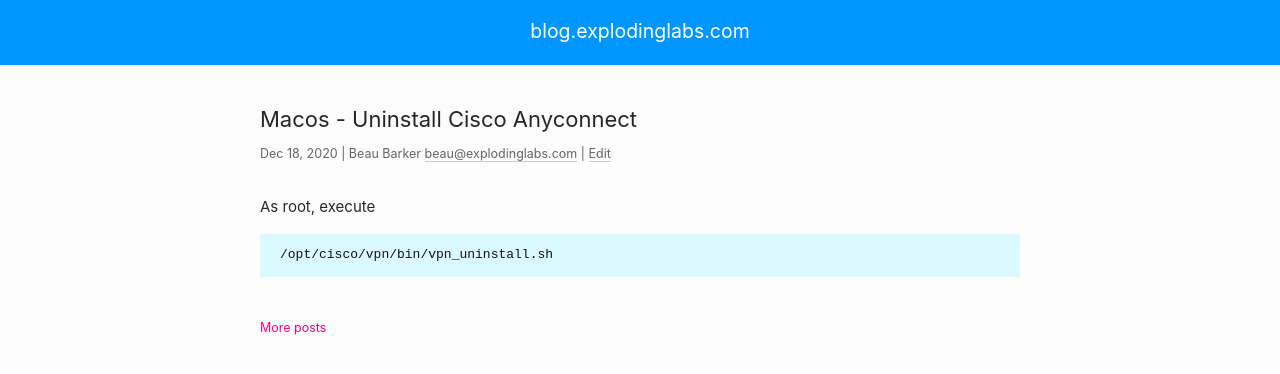
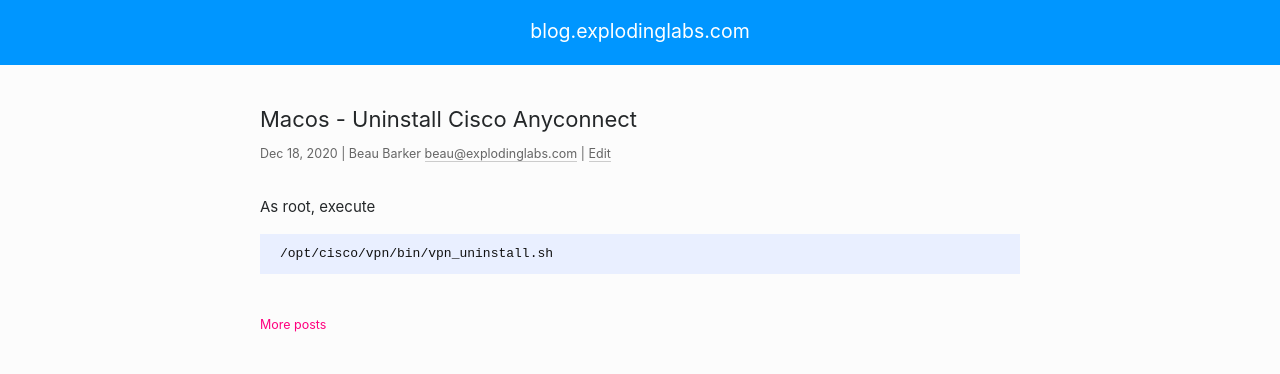
Before and after one commit to explodinglabs/explodinglabs.github.io, a Jekyll site: the page built from _posts/2020-12-18-macos-uninstall-cisco-anyconnect.markdown, in a window 1280 px wide. Shown: the top 374 px of the page. Built offline with Jekyll 4.4.1, drawn with Linux system fonts in a browser that asks for light colours; some web fonts are replaced.

Commit message:
Adjust colors

```diff
--- a/css/main.scss
+++ b/css/main.scss
@@ -6,15 +6,7 @@
 @charset "utf-8";
 
 $space: 20px;
-$paragraph-line-height: 160%;
-
-// Colours
 $grey: #444;
-$grey-light: lighten($grey, 30%);
-$grey-dark: darken($grey, 25%);
-$yellow-light: lighten(yellow, 40%);
-
-// Width of the content area
 $content-width: 800px;
 $on-laptop: 750px;
 $on-palm: 600px;
@@ -175,6 +167,7 @@
     font-weight: normal;
 }
 
+/* Code using backticks */
 p code {
     background-color: #fff9c9;
     border-radius: 3px;
@@ -182,10 +175,11 @@
 }
 
 pre {
-    background-color: #d9f9ff;
+    background-color: #e9efff;
     padding: $space/2 $space;
     margin-bottom: $space;
     overflow-x: auto;
+    line-height: 20px;
 }
 
 blockquote {
```
